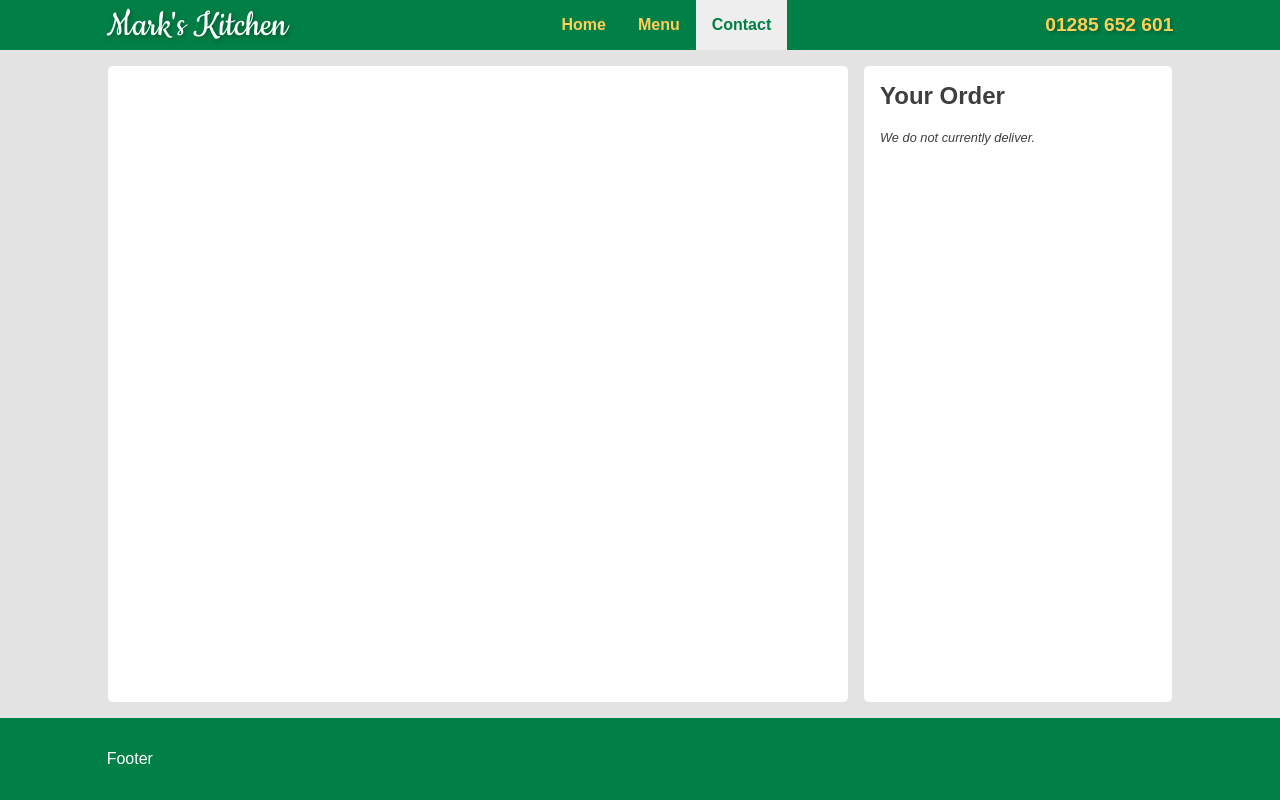
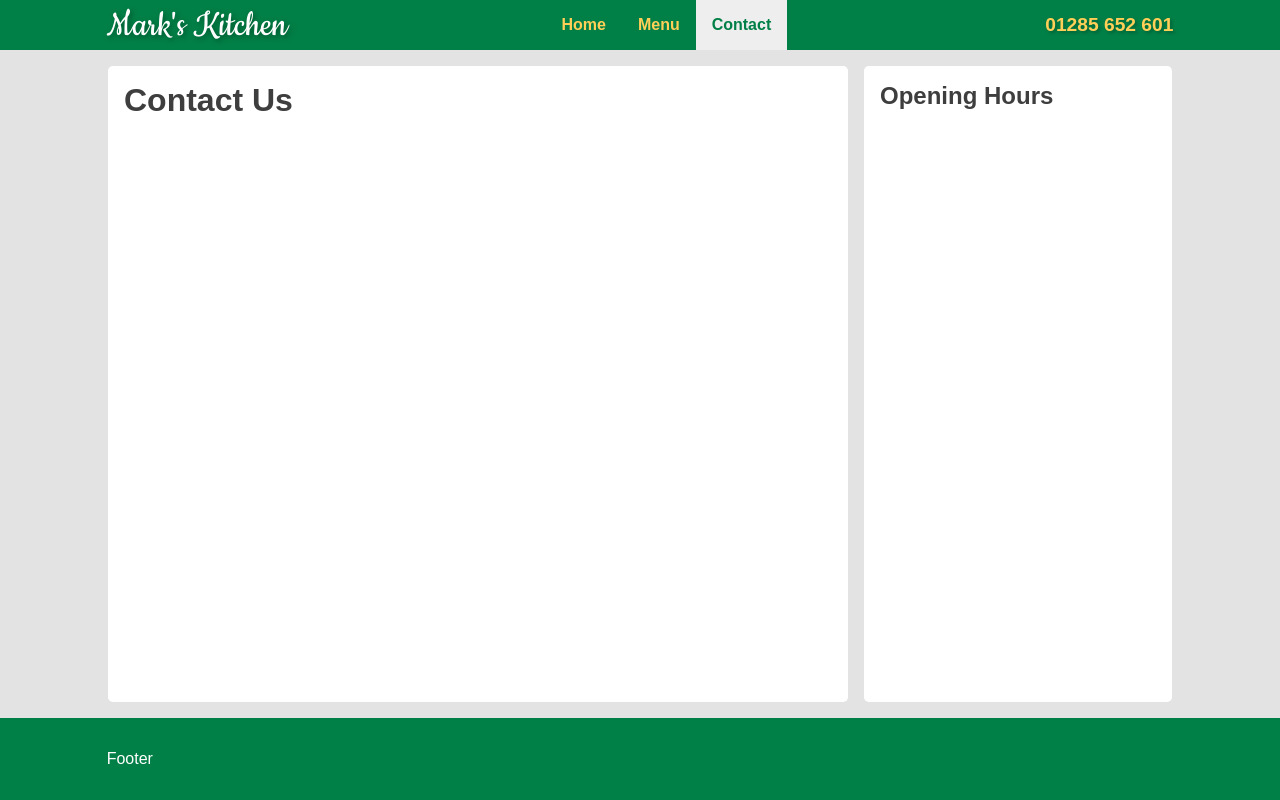
Before and after one commit to ChrisLatham/rd_marks-kitchen_react, a React (Create React App) app: page /contact in a window 1280 px wide. Built offline with nearby package versions, Linux system fonts and the light colour scheme; a web font is replaced by a local one.

Commit message:
Allow multiple layouts to be used based on page and load components into multiple sections.

```diff
--- a/src/App.js
+++ b/src/App.js
@@ -1,27 +1,17 @@
 import React from "react";
 import "./App.css";
-import Header from "./Layout/Header";
+import { Router } from "@reach/router";
+import Home from "./components/Home";
 import Menu from "./components/Menu";
-import { Router } from "@reach/router";
+import Contact from "./components/Contact";
 
 function App() {
   return (
-    <div className="wrapper">
-      <Header />
-      <main className="main-container">
-        <Router>
-          <Menu path="menu" />
-        </Router>
-      </main>
-      <aside className="aside-container">
-        <h1 className="first">Your Order</h1>
-
-        <p className="subtext">We do not currently deliver.</p>
-      </aside>
-      <aside className="footer-container">
-        <div className="inner-wrapper">Footer</div>
-      </aside>
-    </div>
+    <Router>
+      <Home path="/" />
+      <Menu path="menu" />
+      <Contact path="contact" />
+    </Router>
   );
 }
 
--- /dev/null
+++ b/src/components/Contact.js
@@ -0,0 +1,12 @@
+import React from "react";
+import WithAside from "../layout/WithAside";
+
+const Contact = () => {
+  return (
+    <WithAside
+      main={<h1 className="first">Contact Us</h1>}
+      aside={<h1 className="first">Opening Hours</h1>}
+    />
+  );
+};
+export default Contact;
--- /dev/null
+++ b/src/components/Home.js
@@ -0,0 +1,12 @@
+import React from "react";
+
+import FullWidth from "../layout/FullWidth";
+
+const Home = () => {
+  return (
+    <FullWidth>
+      <h1 className="first">Home</h1>
+    </FullWidth>
+  );
+};
+export default Home;
--- a/src/components/Menu.js
+++ b/src/components/Menu.js
@@ -1,8 +1,23 @@
 import React from "react";
 import { sections } from "../data/menu.json";
+import WithAside from "../layout/WithAside";
 
-const Menu = () => {
+class Menu extends React.Component {
+  constructor(props) {
+    super(props);
+    this.state = {
+      OrderList: [],
+    };
+  }
+
+  updateOrderList = (e, itemId) => {
+    console.log(e, itemId);
+  };
+
+  render() {
     return (
+      <WithAside
+        main={
           <section className="menu">
             {sections.map(({ header, tagline, items }) => (
               <section className="menu-section" key={header}>
@@ -24,7 +39,11 @@ const Menu = () => {
                         -
                       </button>
                       <div className="menu-item-controls-quantity">0</div>
-                <button type="button" className="btn">
+                      <button
+                        type="button"
+                        className="btn"
+                        onClick={(e) => this.updateOrderList(e, id)}
+                      >
                         +
                       </button>
                     </div>
@@ -36,7 +55,11 @@ const Menu = () => {
               </section>
             ))}
           </section>
+        }
+        aside={<h1 className="first">Your Order</h1>}
+      />
     );
-};
+  }
+}
 
 export default Menu;
--- /dev/null
+++ b/src/layout/Footer.js
@@ -0,0 +1,10 @@
+import React from "react";
+
+const Footer = () => {
+  return (
+    <section className="footer-container">
+      <div className="inner-wrapper">Footer</div>
+    </section>
+  );
+};
+export default Footer;
--- /dev/null
+++ b/src/layout/FullWidth.js
@@ -0,0 +1,14 @@
+import React from "react";
+import Header from "./Header";
+import Footer from "./Footer";
+
+const FullWidth = ({ children }) => {
+  return (
+    <div className="wrapper">
+      <Header />
+      <main className="main-container-home">{children}</main>
+      <Footer />
+    </div>
+  );
+};
+export default FullWidth;
--- /dev/null
+++ b/src/layout/WithAside.js
@@ -0,0 +1,15 @@
+import React from "react";
+import Header from "./Header";
+import Footer from "./Footer";
+
+const WithAside = (props) => {
+  return (
+    <div className="wrapper">
+      <Header />
+      <main className="main-container">{props.main}</main>
+      <aside className="aside-container">{props.aside}</aside>
+      <Footer />
+    </div>
+  );
+};
+export default WithAside;
```
Also changed, not shown: src/layout/Header.js (renamed from src/Layout/Header.js). Lines whose indentation alone changed are shown as unchanged.
